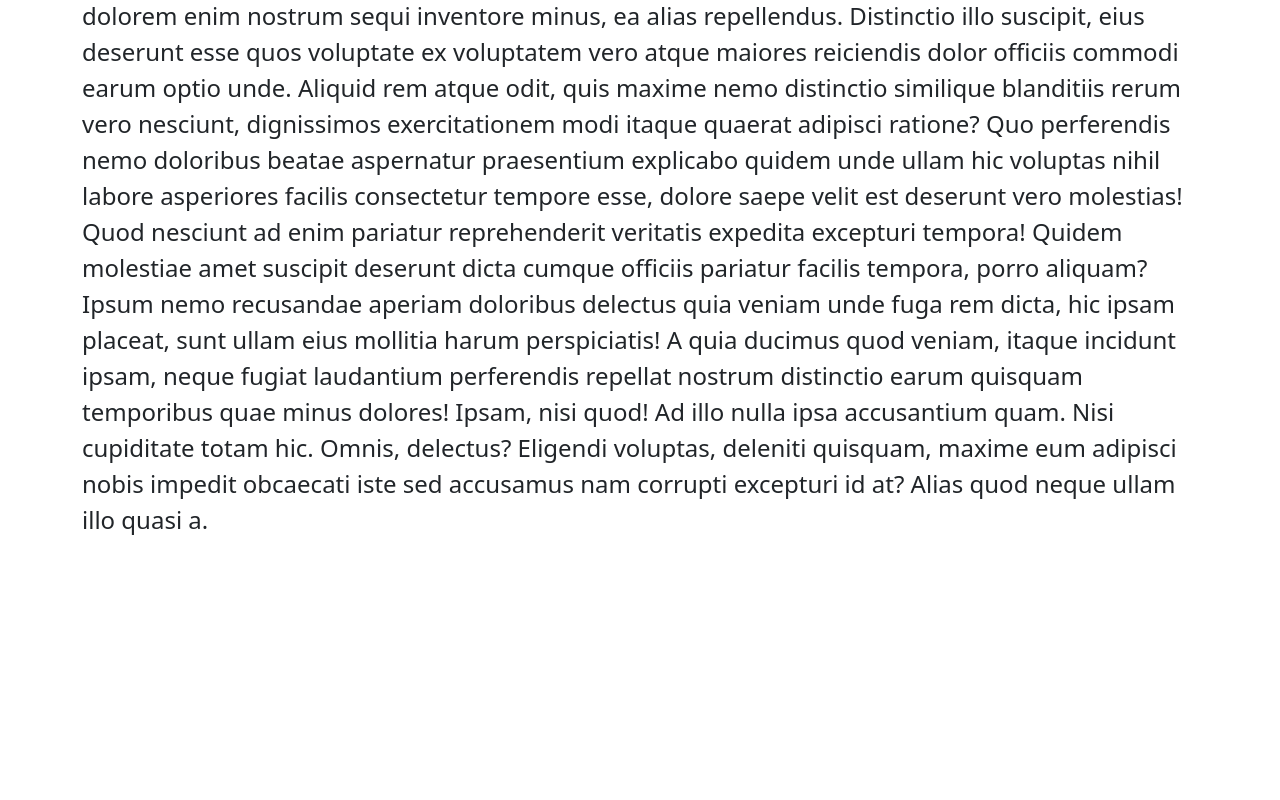
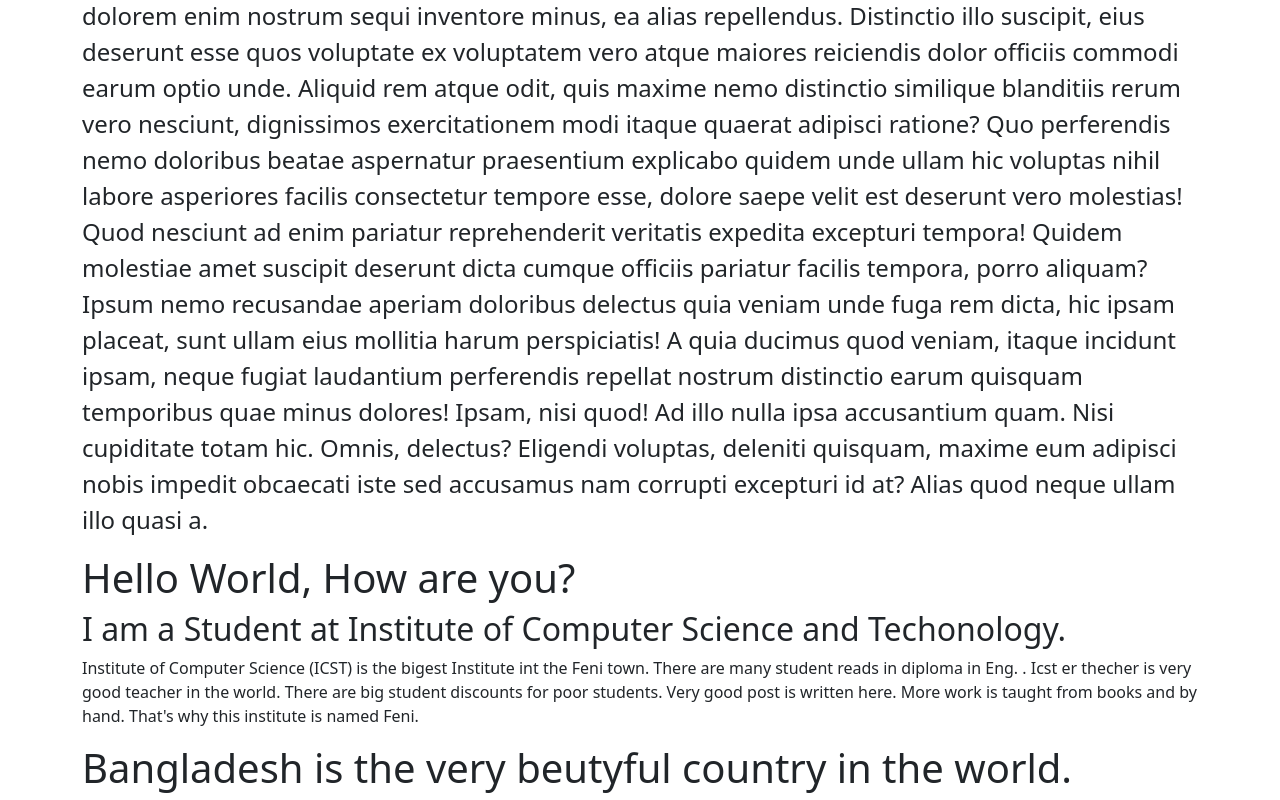
Before and after one commit to sharfuddinzishan/icst1, a plain HTML site: page index.html in a window 1280 px wide. Shown: the part 1394-2194 px from the top of the page. Before the commit the page ends 1948 px from the top, so only its background shows below. Drawn offline with nearby package versions, Linux system fonts and the light colour scheme; files whose address does not match are found by name.

Commit message:
added-new-content

```diff
--- a/index.html
+++ b/index.html
@@ -80,5 +80,15 @@
     <script src="https://cdn.jsdelivr.net/npm/bootstrap@5.3.1/dist/js/bootstrap.bundle.min.js" integrity="sha384-HwwvtgBNo3bZJJLYd8oVXjrBZt8cqVSpeBNS5n7C8IVInixGAoxmnlMuBnhbgrkm" crossorigin="anonymous"></script>
     <script src="https://cdn.jsdelivr.net/npm/@popperjs/core@2.11.8/dist/umd/popper.min.js" integrity="sha384-I7E8VVD/ismYTF4hNIPjVp/Zjvgyol6VFvRkX/vR+Vc4jQkC+hVqc2pM8ODewa9r" crossorigin="anonymous"></script>
     <script src="https://cdn.jsdelivr.net/npm/bootstrap@5.3.1/dist/js/bootstrap.min.js" integrity="sha384-Rx+T1VzGupg4BHQYs2gCW9It+akI2MM/mndMCy36UVfodzcJcF0GGLxZIzObiEfa" crossorigin="anonymous"></script>
-</body>
+
+    <div>
+      <h1>Hello World, How are you?</h1>
+      <h2>I am a Student at Institute of Computer Science and Techonology.</h2>
+      <p> Institute of Computer Science (ICST) is the bigest Institute int the Feni town.
+        There are many student reads in diploma in Eng. . Icst er thecher is very good teacher in
+        the world. There are big student discounts for poor students. Very good post is written here. More work is taught from books and by hand. That's why this institute is named Feni.
+      </p>
+      <h1>Bangladesh is the very beutyful country in the world.</h1>
+    </div>
+  </body>
 </html>
```
